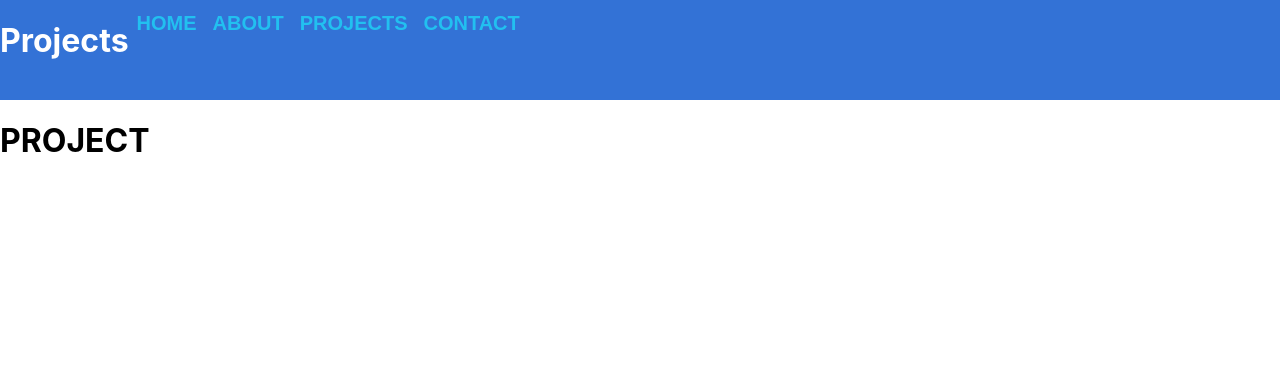
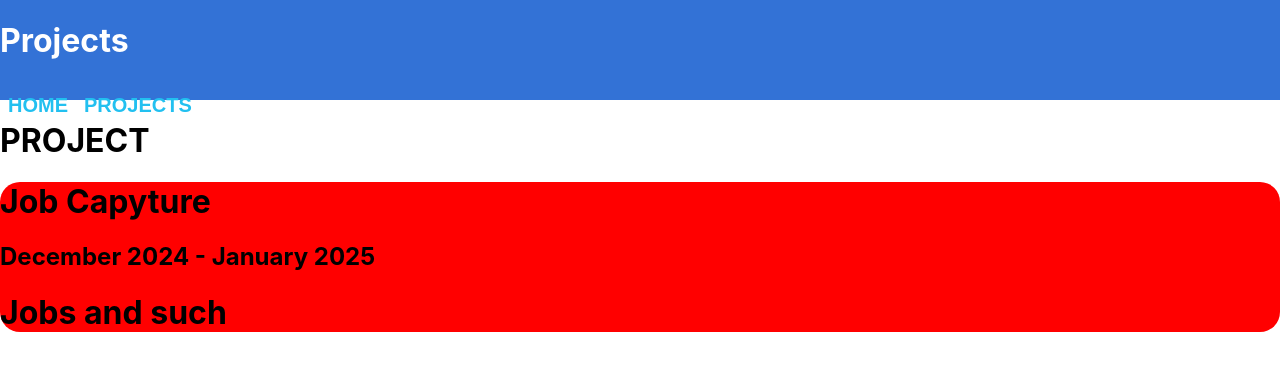
Before and after one commit to justin-glazer/Personal-Website, a React (Create React App) app in the folder personal-website/: page /Projects in a window 1280 px wide. Shown: the top 370 px of the page. Built offline with nearby package versions, Linux system fonts and the light colour scheme.

Commit message:
changed website structure and started to develop info cards for projects

```diff
--- a/personal-website/package.json
+++ b/personal-website/package.json
@@ -6,6 +6,7 @@
     "@emotion/react": "^11.14.0",
     "@emotion/styled": "^11.14.0",
     "@mui/material": "^7.1.0",
+    "@tailwindcss/cli": "^4.1.8",
     "@testing-library/dom": "^10.4.0",
     "@testing-library/jest-dom": "^6.6.3",
     "@testing-library/react": "^16.3.0",
@@ -18,6 +19,7 @@
     "react-dom": "^19.1.0",
     "react-router-dom": "^7.6.1",
     "react-scripts": "5.0.1",
+    "tailwindcss": "^4.1.8",
     "typescript": "^4.9.5",
     "web-vitals": "^2.1.4"
   },
--- a/personal-website/src/About.tsx
+++ /dev/null
@@ -1,13 +0,0 @@
-import React from "react";
-import Navbar from "./Navbar";
-
-function About() {
-    return (
-        <>
-            <Navbar page='About'/>
-            <h1>Hi!!!!</h1>
-        </>
-    )
-}
-
-export default About
--- a/personal-website/src/App.tsx
+++ b/personal-website/src/App.tsx
@@ -1,9 +1,7 @@
 import React from 'react';
 import { BrowserRouter, Routes, Route } from 'react-router-dom';
 import Landing from './Landing';
-import About from './About';
 import Projects from './Projects';
-import Contact from './Contact';
 import './App.css';
 import { ThemeProvider } from '@emotion/react';
 import { createTheme } from '@mui/material';
@@ -28,9 +26,7 @@ function App() {
       <BrowserRouter>
         <Routes>
           <Route path="/" element={<Landing />}/>
-          <Route path="/About" element={<About/>}/>
           <Route path="/Projects" element={<Projects/>}/>
-          <Route path="/Contact" element={<Contact/>}/>
         </Routes>
       </BrowserRouter>
     </ThemeProvider>
--- a/personal-website/src/Contact.tsx
+++ /dev/null
@@ -1,13 +0,0 @@
-import React from "react";
-import Navbar from "./Navbar";
-
-function Contact() {
-    return (
-        <>
-          <Navbar page='Contact' />
-          <h1>CONTACT</h1>
-        </>
-    )
-}
-
-export default Contact
--- a/personal-website/src/Landing.tsx
+++ b/personal-website/src/Landing.tsx
@@ -7,6 +7,7 @@ function Landing(){
         <>
           <Navbar page='Home'/>
           <h1>Justin's Personal Website</h1>
+
         </>
     )
 }
--- a/personal-website/src/Navbar.tsx
+++ b/personal-website/src/Navbar.tsx
@@ -1,7 +1,7 @@
 import React from 'react';
 import { Link } from 'react-router-dom';
 
-import { AppBar, Button } from '@mui/material';
+import { AppBar, Button, Box } from '@mui/material';
 
 type type = {
     page: string
@@ -10,15 +10,15 @@ type type = {
 function Navbar({page}: type) {
     return(
         <AppBar position="static" sx={{flexDirection: 'row', boxShadow: 'none', height: '100px', padding: '0' }}>
+            <Box sx={{flexDirection: 'column'}}>
                 <div>
                     <h1>{page}</h1>
                 </div>
                 <div>
                     <Button component={Link} to="/" sx={{ color: 'primary.light', fontSize: '20px', fontWeight: 'bold' }}>Home</Button>
-                <Button component={Link} to="/About" sx={{ color: 'primary.light', fontSize: '20px', fontWeight: 'bold' }}>About</Button>
                     <Button component={Link} to="/Projects" sx={{ color: 'primary.light', fontSize: '20px', fontWeight: 'bold' }}>Projects</Button>
-                <Button component={Link} to="/Contact" sx={{ color: 'primary.light', fontSize: '20px', fontWeight: 'bold' }}>Contact</Button>
                 </div>
+            </Box>
         </AppBar>
     )
 }
--- /dev/null
+++ b/personal-website/src/ProjectCard.tsx
@@ -0,0 +1,28 @@
+import React from "react";
+
+const map = new Map();
+map.set('Job Capyture', {description: 'Jobs and such', startDate: 'December 2024', endDate: 'January 2025', gh: 'https://github.com/heavens-potato/winter-project'})
+map.set('T.O.M', {description: 'Tom Cat', startDate: 'May 2024', endDate: 'August 2024', gh: 'https://github.com/om-arya/T.O.M'})
+
+type type = {
+    name: string
+}
+
+function ProjectCard({name}: type) {
+    return (
+        <>
+            <div style ={{borderRadius: '1.25rem', backgroundColor: 'red'}}>
+                <div>
+                    <h1>{name}</h1>
+                    {/* Logo */}
+                    <h2>{map.get(name).startDate} - {map.get(name).endDate}</h2>
+                </div>
+                <div>
+                    <h1>{map.get(name).description}</h1>
+                </div>
+            </div>
+        </>
+    )
+}
+
+export default ProjectCard
--- a/personal-website/src/Projects.tsx
+++ b/personal-website/src/Projects.tsx
@@ -1,11 +1,15 @@
 import React from "react";
 import Navbar from "./Navbar";
+import ProjectCard from "./ProjectCard";
 
 function Project() {
     return (
         <>
           <Navbar page = 'Projects'/>
           <h1>PROJECT</h1>
+          <div>
+            <ProjectCard name='Job Capyture'/>
+          </div>
         </>
     )
 }
```
Also changed, not shown: 1 other file (tests, documents, lock files or other folders). Lines whose indentation alone changed are shown as unchanged.
